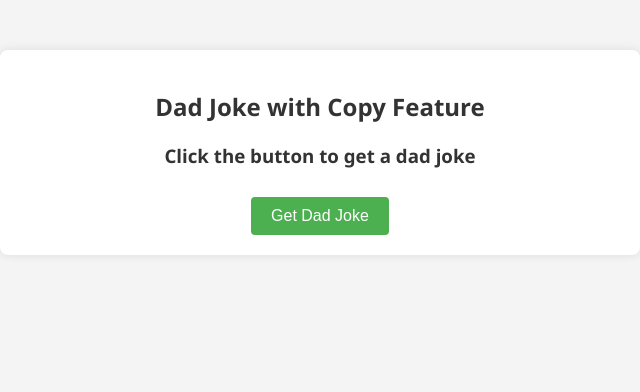
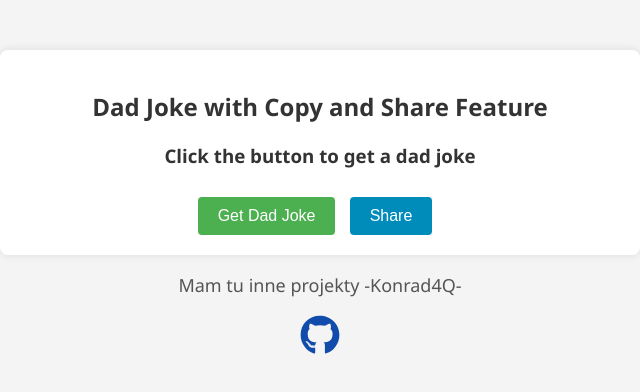
Before and after one commit to Konrad4q/dadjokes, a plain HTML site: page index.html in a window 1280 px wide. Shown: the whole page, without its empty margins (320-960 px from the left). Drawn offline with Linux system fonts and the light colour scheme.

Commit message:
Update index.html

```diff
--- a/index.html
+++ b/index.html
@@ -3,7 +3,7 @@
 <head>
     <meta charset="UTF-8">
     <meta name="viewport" content="width=device-width, initial-scale=1.0">
-    <title>Dad Joke with Copy Feature</title>
+    <title>Dad Joke with Copy and Share Feature</title>
     <style>
         body {
             font-family: 'Segoe UI', Tahoma, Geneva, Verdana, sans-serif;
@@ -37,19 +37,41 @@
             border: none;
             border-radius: 4px;
             margin-top: 10px;
+            margin-right: 10px;
         }
         button:hover {
             background-color: #45a049;
+        }
+        #shareButton {
+            padding: 10px 20px;
+            font-size: 16px;
+            cursor: pointer;
+            background-color: #008CBA;
+            color: #fff;
+            border: none;
+            border-radius: 4px;
+        }
+        #shareButton:hover {
+            background-color: #0077a3;
         }
     </style>
 </head>
 <body>
 
     <div id="container">
-        <h2>Dad Joke with Copy Feature</h2>
+        <h2>Dad Joke with Copy and Share Feature</h2>
         <h3>Click the button to get a dad joke</h3>
         <p id="dadJoke" onclick="copyToClipboard()"></p>
         <button onclick="getDadJoke()">Get Dad Joke</button>
+        <button id="shareButton" onclick="shareDadJoke()">Share</button>
+    </div>
+    <div>
+        <p>Mam tu inne projekty -Konrad4Q-</p>
+        <a class="nav-item nav-link" href="https://github.com/Konrad4q">
+            <svg xmlns="http://www.w3.org/2000/svg" height="40px" width="40px" viewBox="0 0 496 512">
+                <path fill="#114cac" d="M165.9 397.4c0 2-2.3 3.6-5.2 3.6-3.3 .3-5.6-1.3-5.6-3.6 0-2 2.3-3.6 5.2-3.6 3-.3 5.6 1.3 5.6 3.6zm-31.1-4.5c-.7 2 1.3 4.3 4.3 4.9 2.6 1 5.6 0 6.2-2s-1.3-4.3-4.3-5.2c-2.6-.7-5.5 .3-6.2 2.3zm44.2-1.7c-2.9 .7-4.9 2.6-4.6 4.9 .3 2 2.9 3.3 5.9 2.6 2.9-.7 4.9-2.6 4.6-4.6-.3-1.9-3-3.2-5.9-2.9zM244.8 8C106.1 8 0 113.3 0 252c0 110.9 69.8 205.8 169.5 239.2 12.8 2.3 17.3-5.6 17.3-12.1 0-6.2-.3-40.4-.3-61.4 0 0-70 15-84.7-29.8 0 0-11.4-29.1-27.8-36.6 0 0-22.9-15.7 1.6-15.4 0 0 24.9 2 38.6 25.8 21.9 38.6 58.6 27.5 72.9 20.9 2.3-16 8.8-27.1 16-33.7-55.9-6.2-112.3-14.3-112.3-110.5 0-27.5 7.6-41.3 23.6-58.9-2.6-6.5-11.1-33.3 2.6-67.9 20.9-6.5 69 27 69 27 20-5.6 41.5-8.5 62.8-8.5s42.8 2.9 62.8 8.5c0 0 48.1-33.6 69-27 13.7 34.7 5.2 61.4 2.6 67.9 16 17.7 25.8 31.5 25.8 58.9 0 96.5-58.9 104.2-114.8 110.5 9.2 7.9 17 22.9 17 46.4 0 33.7-.3 75.4-.3 83.6 0 6.5 4.6 14.4 17.3 12.1C428.2 457.8 496 362.9 496 252 496 113.3 383.5 8 244.8 8zM97.2 352.9c-1.3 1-1 3.3 .7 5.2 1.6 1.6 3.9 2.3 5.2 1 1.3-1 1-3.3-.7-5.2-1.6-1.6-3.9-2.3-5.2-1zm-10.8-8.1c-.7 1.3 .3 2.9 2.3 3.9 1.6 1 3.6 .7 4.3-.7 .7-1.3-.3-2.9-2.3-3.9-2-.6-3.6-.3-4.3 .7zm32.4 35.6c-1.6 1.3-1 4.3 1.3 6.2 2.3 2.3 5.2 2.6 6.5 1 1.3-1.3 .7-4.3-1.3-6.2-2.2-2.3-5.2-2.6-6.5-1zm-11.4-14.7c-1.6 1-1.6 3.6 0 5.9 1.6 2.3 4.3 3.3 5.6 2.3 1.6-1.3 1.6-3.9 0-6.2-1.4-2.3-4-3.3-5.6-2z"/>
+            </svg>
+        </a>
     </div>
 
     <script>
@@ -87,6 +109,18 @@
                 console.error('Unable to copy to clipboard', err);
             });
         }
+
+        function shareDadJoke() {
+            const dadJoke = document.getElementById("dadJoke").textContent;
+
+            if (!dadJoke) {
+                alert("Get a dad joke first!");
+                return;
+            }
+
+            // Tutaj możesz dodać kod do udostępniania tekstu dowcipu, np. poprzez przekierowanie do strony udostępniania.
+            alert("Dad joke: " + dadJoke);
+        }
     </script>
 
 </body>
```
